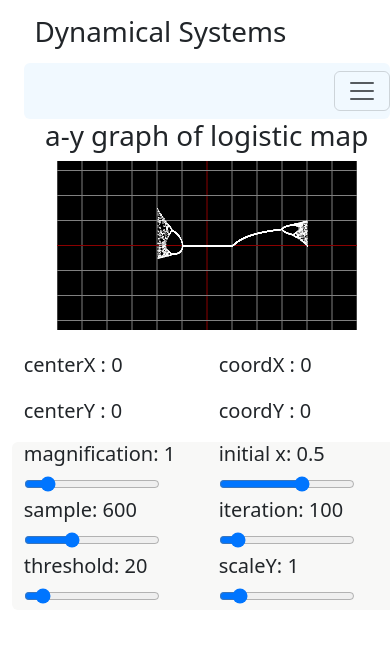
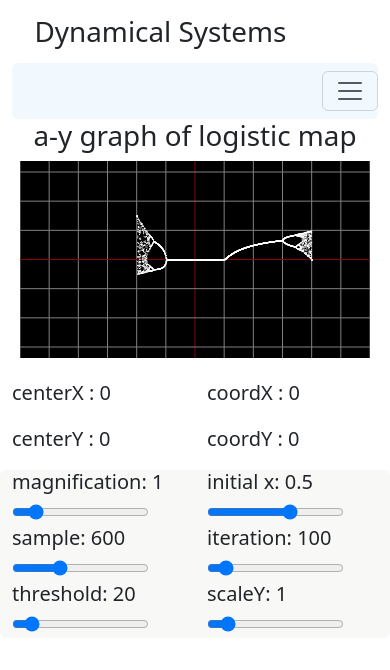
Before and after one commit to ndfla/dynamical_systems, a plain HTML site: page index.html in a window 390 px wide. Drawn offline with nearby package versions, Linux system fonts and the light colour scheme.

Commit message:
update responsive design

```diff
--- a/index.html
+++ b/index.html
@@ -14,7 +14,7 @@
     <section id="contents" class="container">
       <div class="row">
 
-        <div id="menu" class="col-lg">
+        <div id="menu" class="col-lg-4">
 
           <nav class="navbar navbar-expand-lg rounded">
             <a href="#" class="navbar-brand"></a>
--- a/pages.css
+++ b/pages.css
@@ -2,6 +2,9 @@
     position: relative;
     left: 5%;
     margin: 15px;
+    margin-right: 0px;
+
+    width: 90%;
 }
 
 #heading {
@@ -44,12 +47,13 @@ canvas {
 }
 
 #contents {
-    margin: 3% 0% 0% 3%;
+    margin-left: 3%;
+    margin-right: auto;
 }
 
 #page{
     position:relative;
-    left: 5%;
+    left: 3%;
 
 }
 
@@ -64,24 +68,30 @@ nav.navbar {
     /* スマホ専用のCSSを書く場所 */
 
     canvas {
-        width:300px;
+        width:350px;
 
         margin-left: auto;
         margin-right: auto;
+    }
+
+
+}
+
+@media (max-width: 992px) {
+
+    #contents {
+        margin-left: 0%;
+        margin-right: 0%;
+    }
+
+    #menu {
+        border-right: none;
+
     }
 
     #page{
         left: 0%;
 
     }
-}
-
-@media (max-width: 992px) {
-
-    #menu {
-        border-right: none;
-        border-color: black;
-
-    }
 
 }
```
